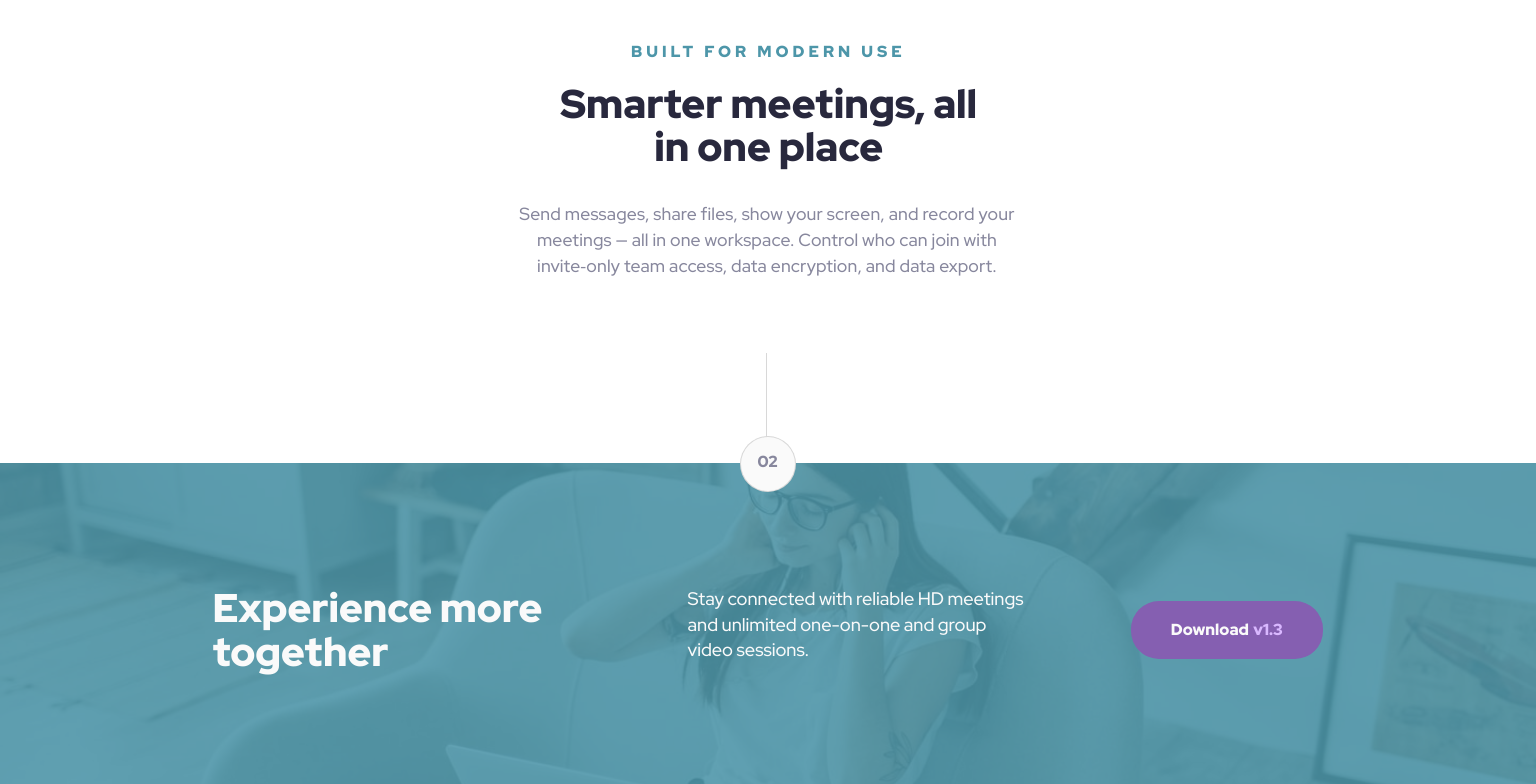
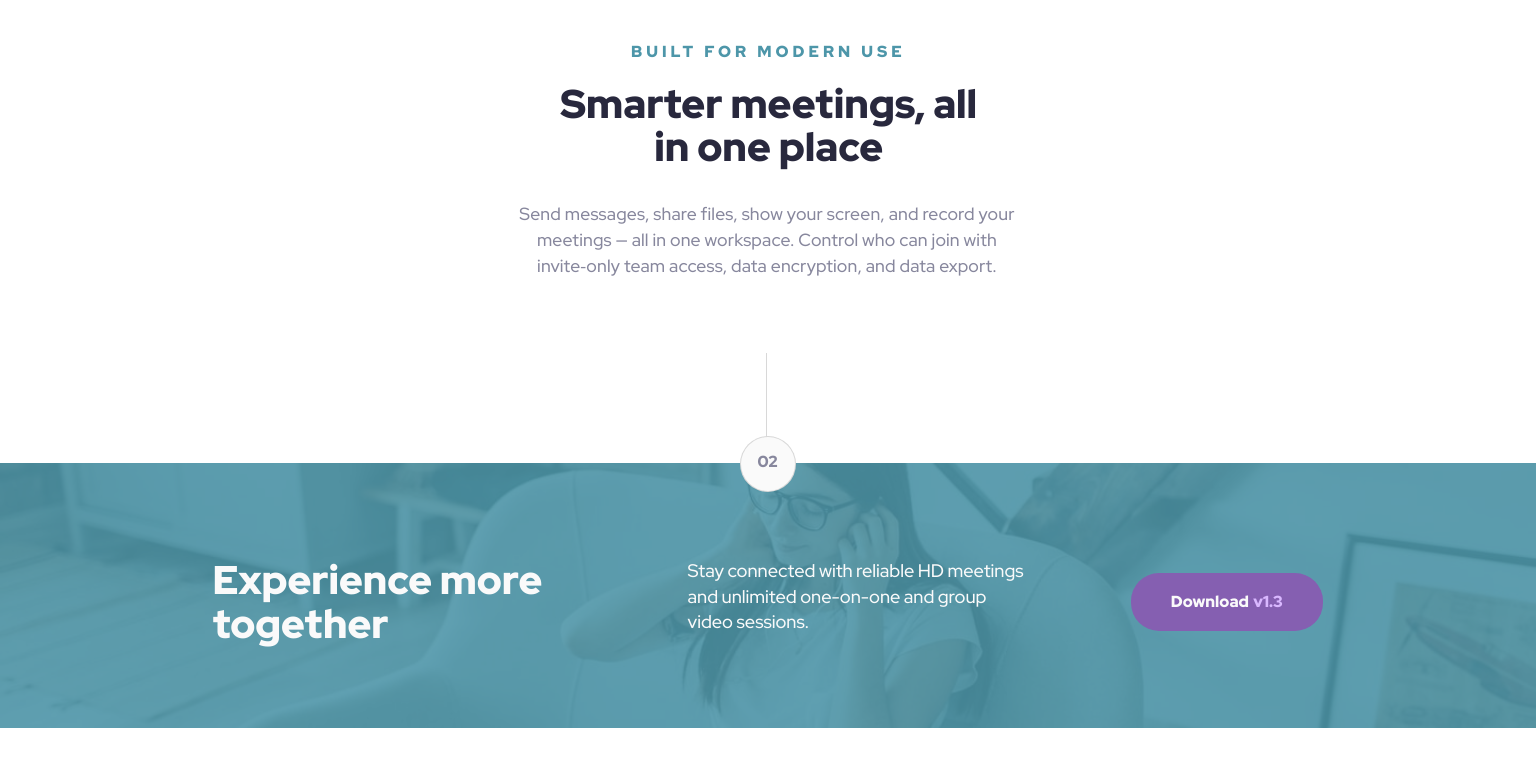
Before and after one commit to jemeneradev/frontendmentor_challenge_meet_landing_page-, a Next.js app: page / in a window 1536 px wide. Shown: the part 1124-1908 px from the top of the page. After the commit the page ends 1852 px from the top, so only its background shows below. Built offline with nearby package versions, Linux system fonts and the light colour scheme.

Commit message:
desktop style finalized- fixed footer background image

```diff
--- a/styles/Footer.module.css
+++ b/styles/Footer.module.css
@@ -96,7 +96,7 @@
 
     .Footer_Container {
         flex-direction: row;
-        height: 40.1vh;
+        height: 33.1vh;
         top: 111.6px;
     }
 
@@ -105,7 +105,7 @@
         margin-top: 45px;
         left: -100px;
         text-align: left;
-        top:0;
+        top: 0;
     }
 
     .Footer_Container>p {
```
